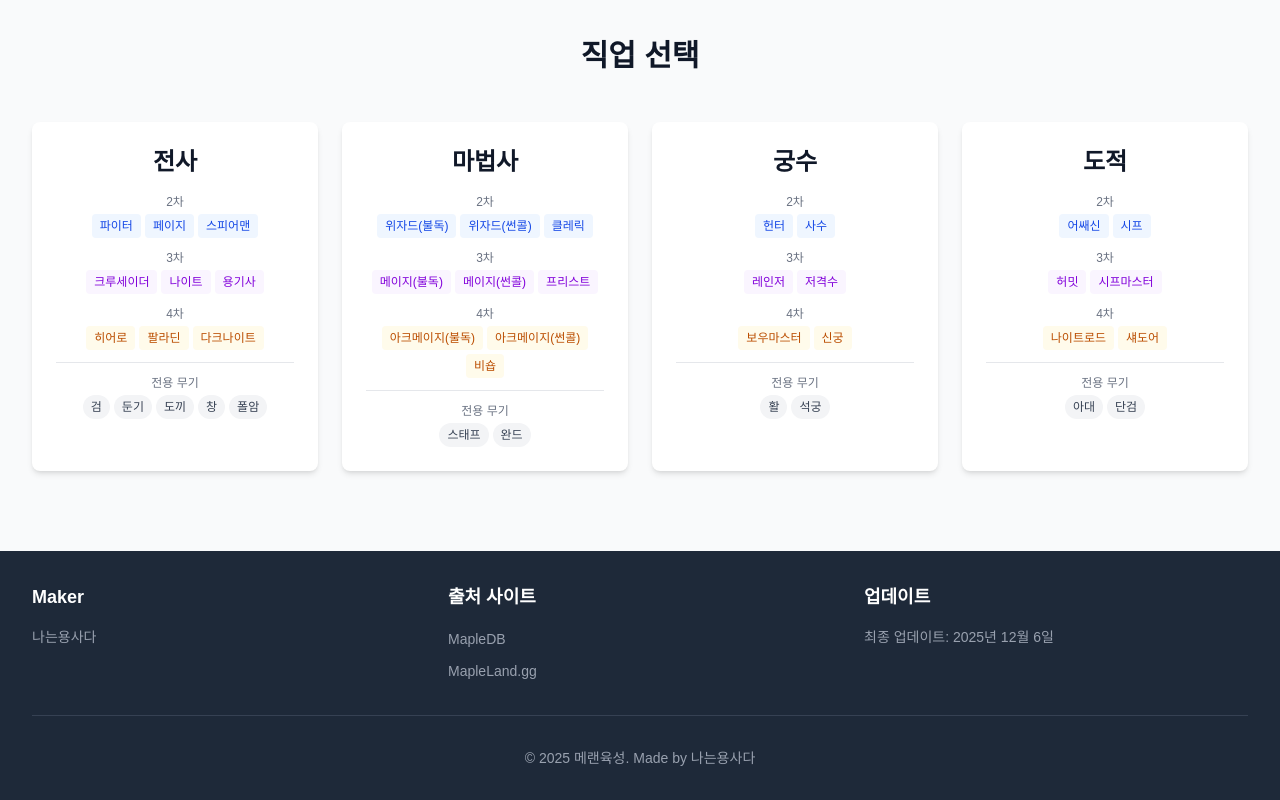
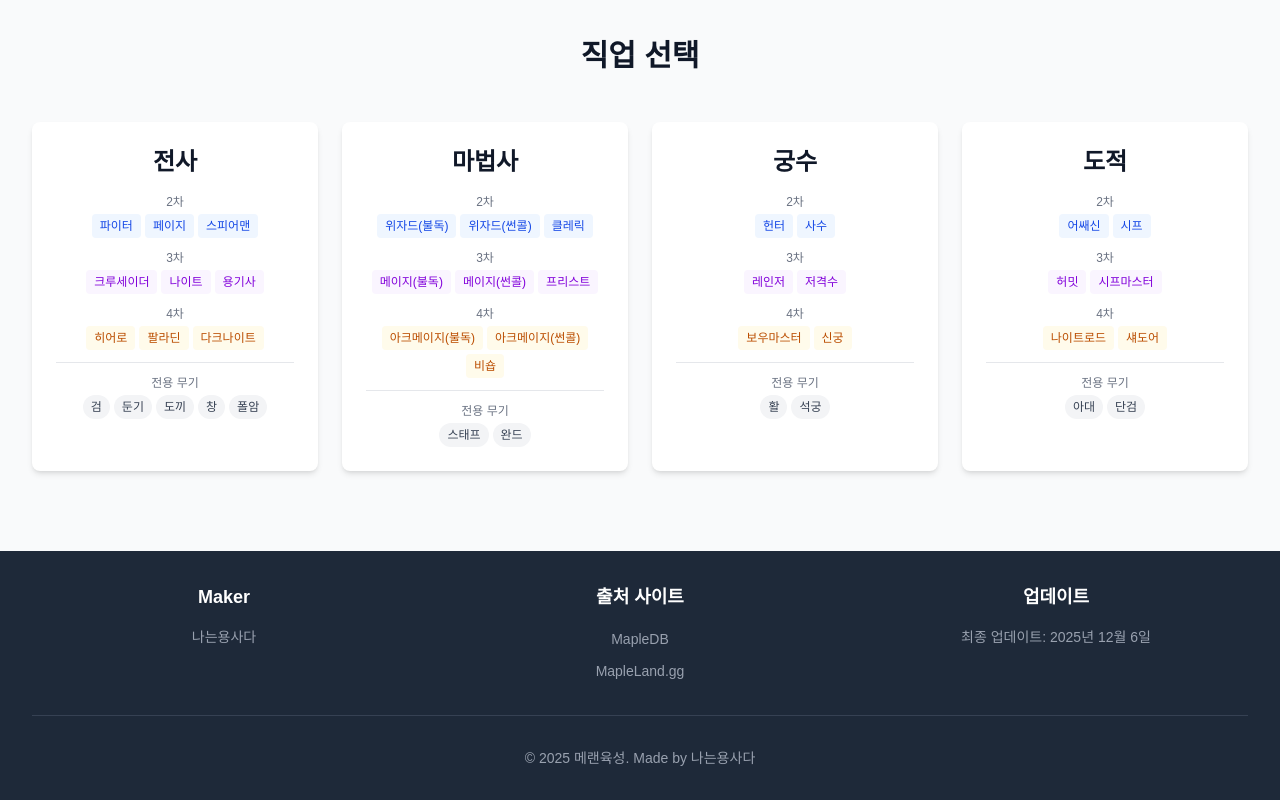
Before and after one commit to yuwonkyu/MaLan, a Next.js app: page / in a window 1280 px wide. Shown: the part 470-1270 px from the top of the page. Built offline with nearby package versions, Linux system fonts and the light colour scheme.

Commit message:
feat: 푸터 컴포넌트의 텍스트 정렬을 중앙으로 변경

```diff
--- a/components/layout/Footer.tsx
+++ b/components/layout/Footer.tsx
@@ -2,7 +2,7 @@
   return (
     <footer className="bg-gray-800 dark:bg-gray-950 text-white mt-auto">
       <div className="max-w-7xl mx-auto px-4 sm:px-6 lg:px-8 py-8">
-        <div className="grid grid-cols-1 md:grid-cols-3 gap-8">
+        <div className="grid grid-cols-1 md:grid-cols-3 gap-8 text-center">
           {/* 제작자 */}
           <div>
             <h3 className="text-lg font-bold mb-4">Maker</h3>
```
